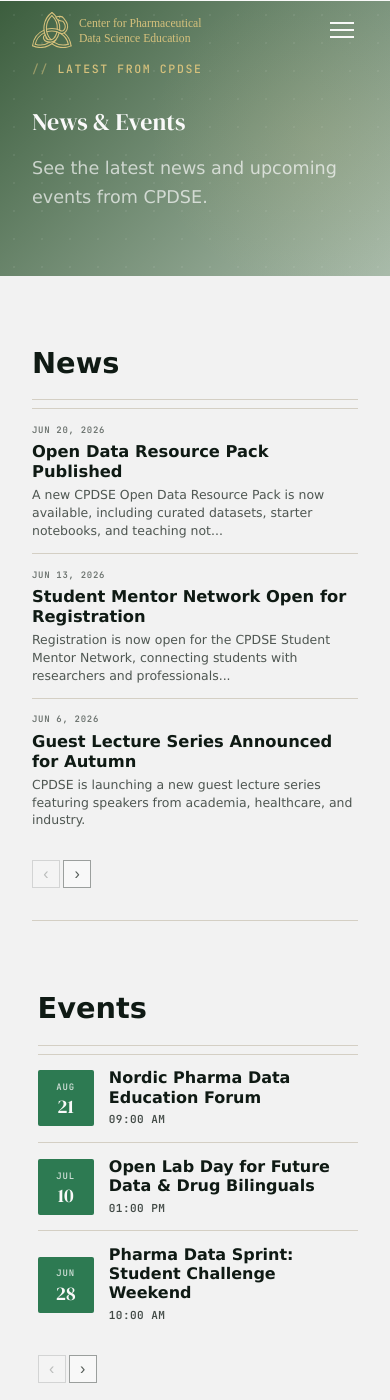
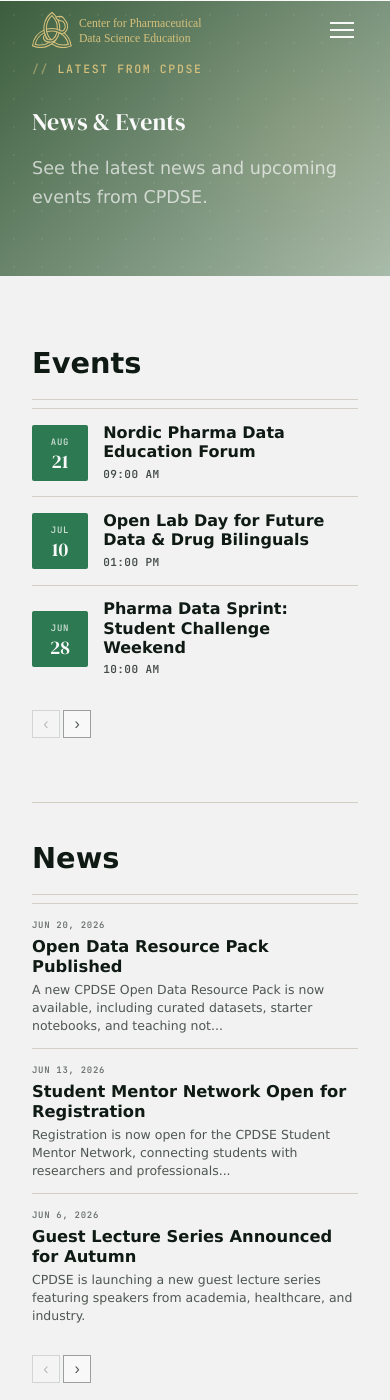
Before and after one commit to CPDSE/PagesCMS, a Jekyll site: the page built from news-events.html, in a window 390 px wide and 1400 px high. Built offline with Jekyll 4.4.1, drawn with Linux system fonts in a browser that asks for light colours.

Commit message:
Update main.css

```diff
--- a/assets/css/main.css
+++ b/assets/css/main.css
@@ -2210,11 +2210,18 @@ a { color: inherit; }
     grid-template-columns: 1fr;
     gap: var(--space-lg);
   }
+  .updates-events {
+    order: 1;
+    padding-left: 0;
+  }
   .updates-news {
+    order: 2;
     border-right: none;
-    border-bottom: 1px solid var(--border);
+    border-bottom: none;
+    border-top: 1px solid var(--border);
     padding-right: 0;
-    padding-bottom: var(--space-md);
+    padding-top: var(--space-md);
+    padding-bottom: 0;
   }
 }
 
```
